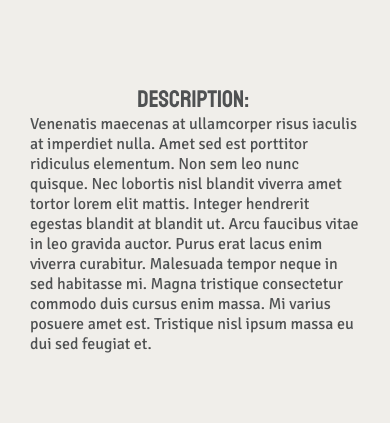
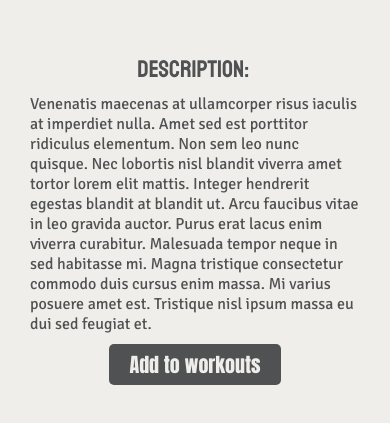
Before and after one commit to Divinagracia-Amiel-Professional/Overloaded-Weightlifting-App, a React Native app: screen / in a window 390 px wide. Shown: the part 203-626 px from the top of the page. Built offline with nearby package versions, Linux system fonts and the light colour scheme.

Commit message:
added buttons and some basic styling to test styling

```diff
--- a/pages/home.js
+++ b/pages/home.js
@@ -1,5 +1,5 @@
 import { StatusBar } from 'expo-status-bar';
-import { Text, View } from 'react-native';
+import { Text, View, TouchableOpacity, Button } from 'react-native';
 import mainStyles from '../styles/mainStyles';
 
 export default function Home() {
@@ -7,6 +7,9 @@ export default function Home() {
     <View style={mainStyles.container}>
       <Text style={mainStyles.headerText}>Description: </Text>
       <Text style={mainStyles.bodyText}>Venenatis maecenas at ullamcorper risus iaculis at imperdiet nulla. Amet sed est porttitor ridiculus elementum. Non sem leo nunc quisque. Nec lobortis nisl blandit viverra amet tortor lorem elit mattis. Integer hendrerit egestas blandit at blandit ut. Arcu faucibus vitae in leo gravida auctor. Purus erat lacus enim viverra curabitur. Malesuada tempor neque in sed habitasse mi. Magna tristique consectetur commodo duis cursus enim massa. Mi varius posuere amet est. Tristique nisl ipsum massa eu dui sed feugiat et.</Text>
+      <TouchableOpacity style={mainStyles.button}>
+        <Text style={mainStyles.buttonText}>Add to workouts</Text>
+      </TouchableOpacity>
       <StatusBar style="auto" />
     </View>
   );
--- a/styles/mainStyles.js
+++ b/styles/mainStyles.js
@@ -8,6 +8,7 @@ const mainStyles = StyleSheet.create({
       alignItems: 'center',
       justifyContent: 'center',
       padding: 15,
+      gap: 10,
     },
     headerText: {
       fontFamily: fontFamily.primaryHeader,
@@ -23,6 +24,17 @@ const mainStyles = StyleSheet.create({
       fontFamily: fontFamily.body,
       fontSize: textSizes.medium,
       color: colors.black
+    },
+    buttonText: {
+      fontFamily: fontFamily.secondaryHeader,
+      fontSize: textSizes.large,
+      color: colors.lightGray
+    },
+    button: {
+      paddingVertical: 5,
+      paddingHorizontal: 20,
+      backgroundColor: colors.black,
+      borderRadius: 5
     }
 });
 
```
